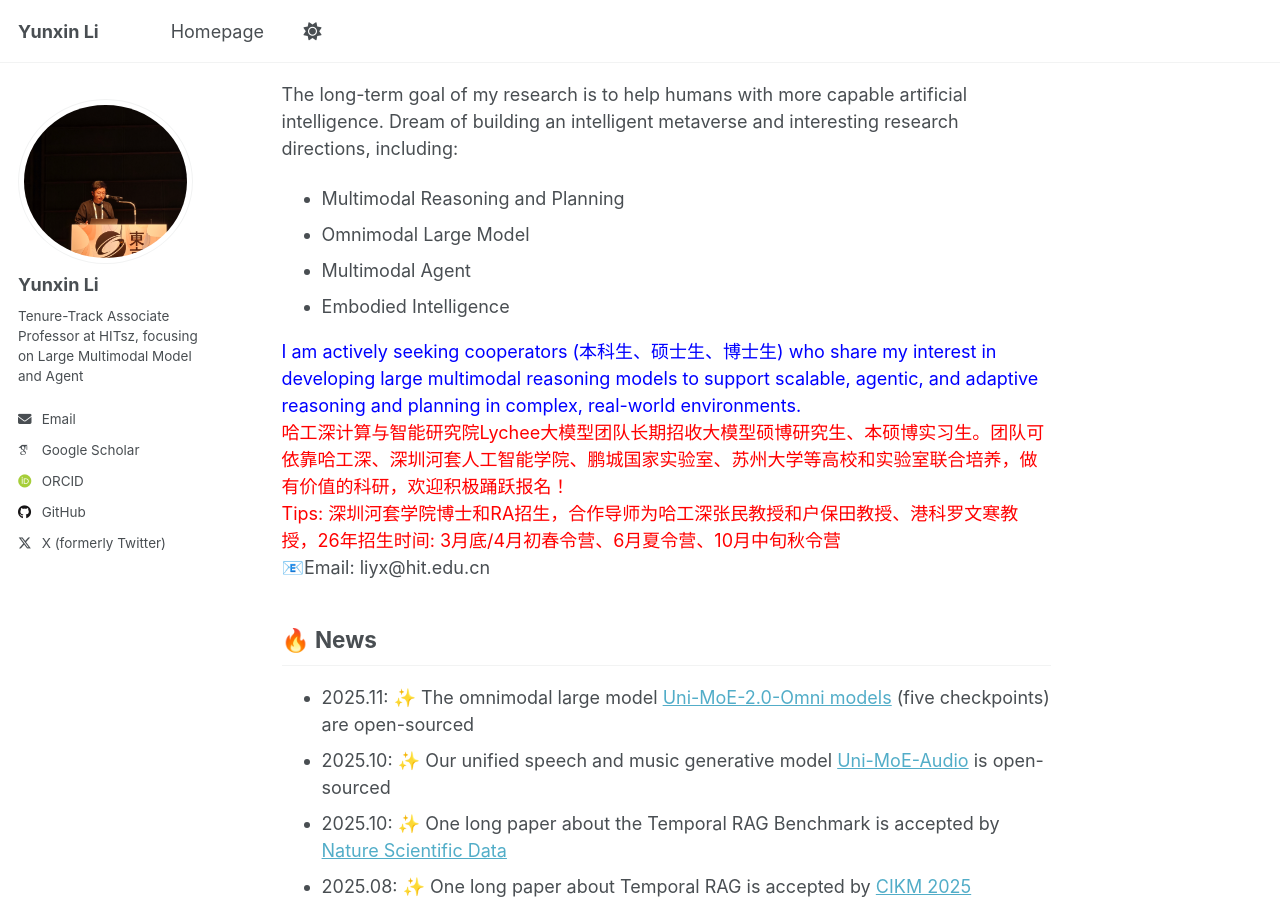
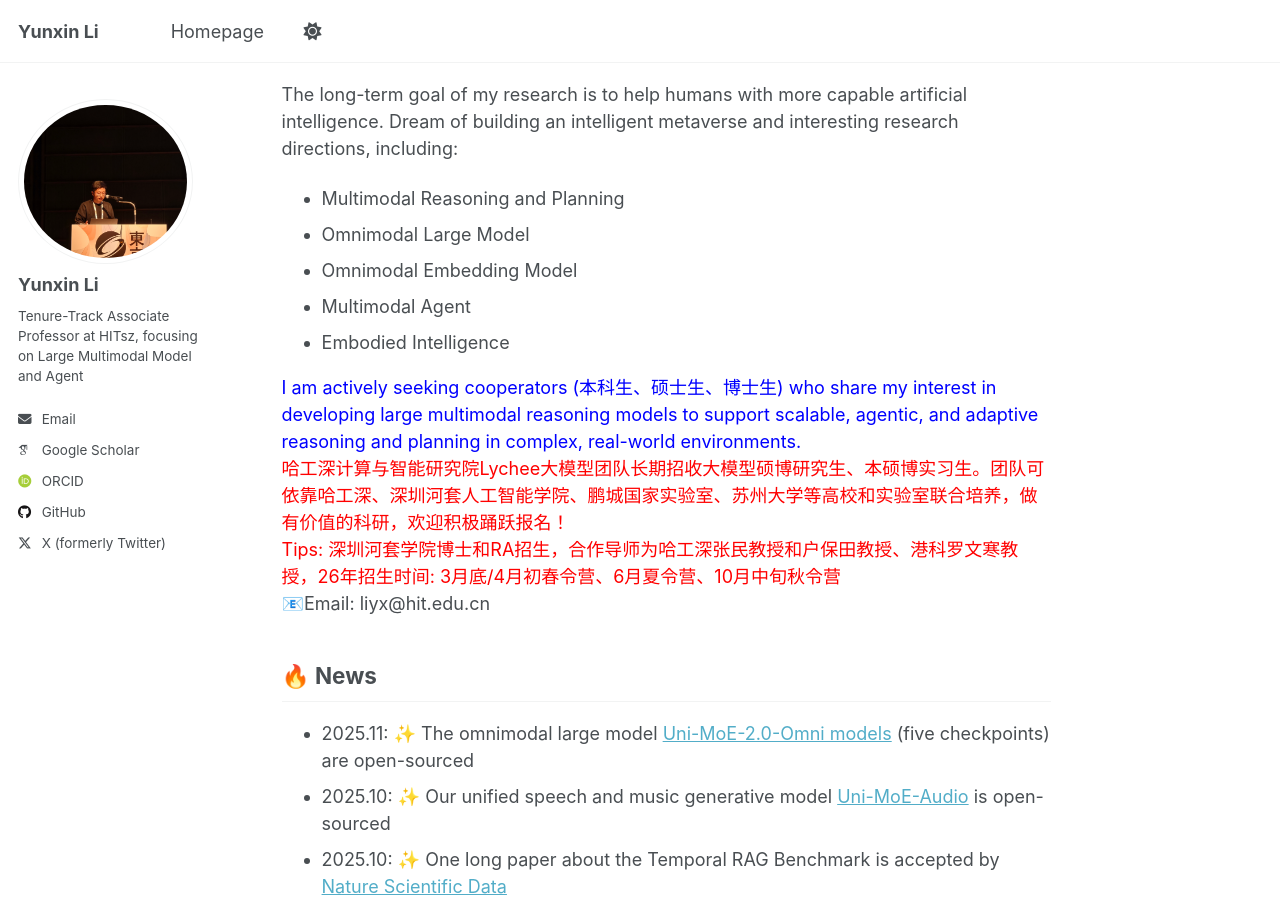
Before and after one commit to YunxinLi/yunxinli.github.io, a Jekyll site: the page built from _pages/about.md, in a window 1280 px wide and 900 px high, scrolled down 313 px. Built offline with Jekyll 4.4.1, drawn with Linux system fonts in a browser that asks for light colours; some web fonts are replaced; a script that is not in the unit is left out.

Commit message:
Update about.md

```diff
--- a/_pages/about.md
+++ b/_pages/about.md
@@ -14,6 +14,7 @@
 The long-term goal of my research is to help humans with more capable artificial intelligence. Dream of building an intelligent metaverse and interesting research directions, including:
 - Multimodal Reasoning and Planning
 - Omnimodal Large Model
+- Omnimodal Embedding Model
 - Multimodal Agent
 - Embodied Intelligence
 
```
